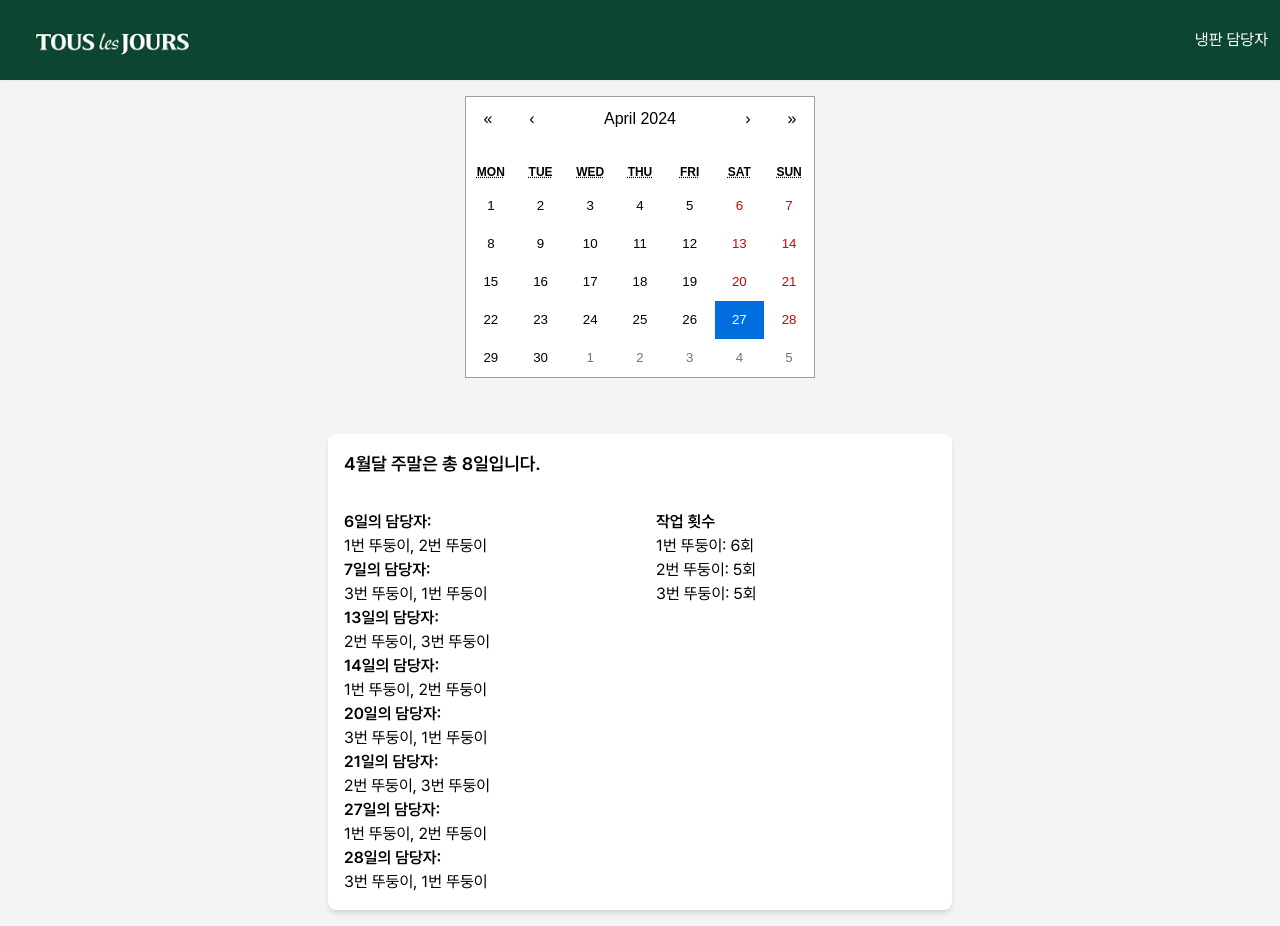
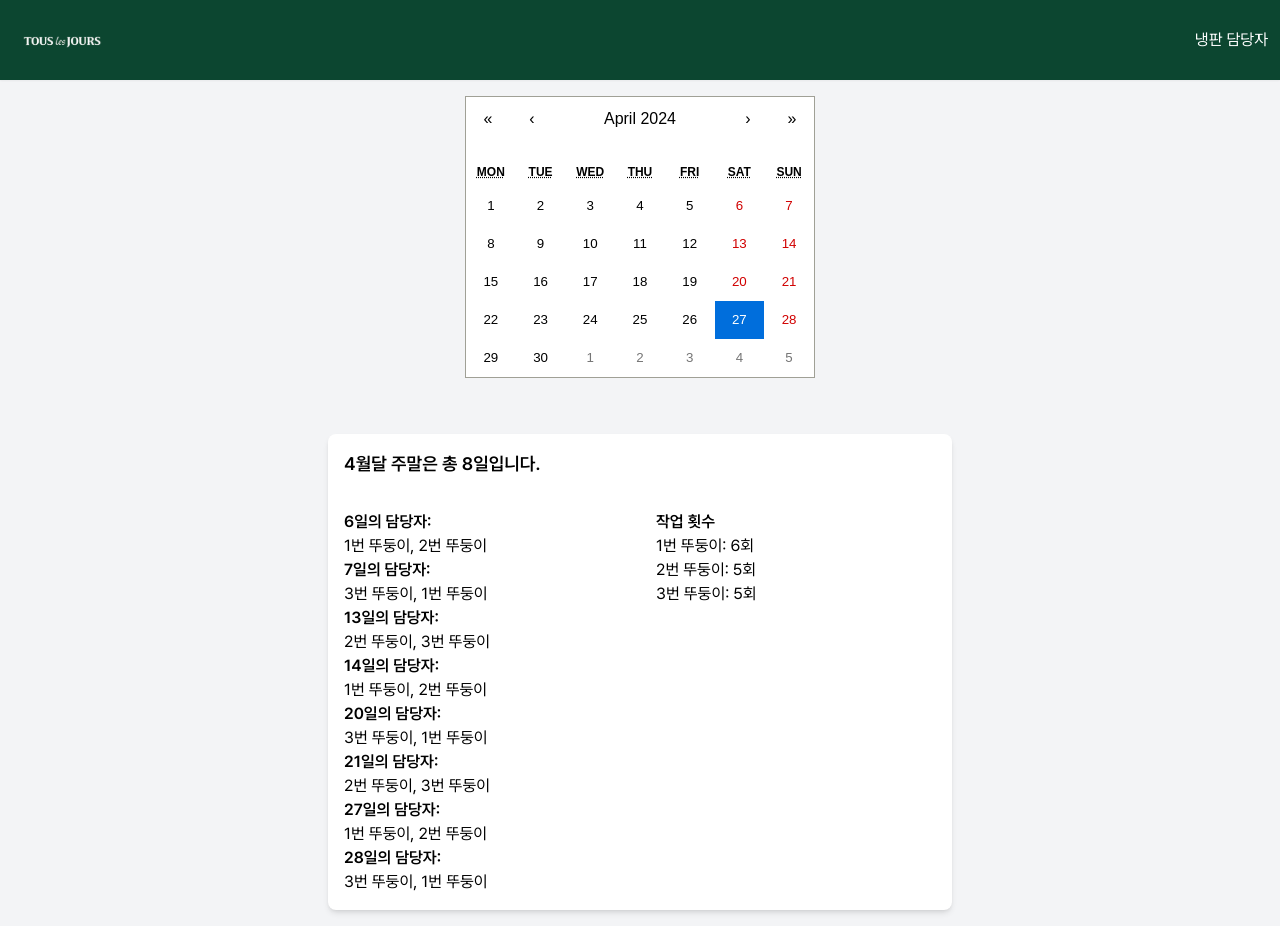
Before and after one commit to anonymousRecords/touslesjours-admin, a Next.js app: page / in a window 1280 px wide. Built offline with nearby package versions, Linux system fonts and the light colour scheme.

Commit message:
feat : Logo 이미지 크기 조절

```diff
--- a/src/components/Navbar/Navbar.tsx
+++ b/src/components/Navbar/Navbar.tsx
@@ -13,7 +13,7 @@ export default function Navbar() {
       <nav className="shadow-sm  sticky top-0 left-0 z-50 bg-[#0C4630]">
         <div className="h-[80px]     w-full    flex   justify-between items-center  max-w-7xl px-3 mx-auto">
           <p className="flex items-center justify-center gap-2  ">
-            <Image src="/svg/logo.svg" alt="logo" width={200} height={50} />
+            <Image src="/svg/logo.svg" alt="logo" width={100} height={30} />
           </p>
           {/*  */}
           <section className="flex gap-2 items-center">
```
